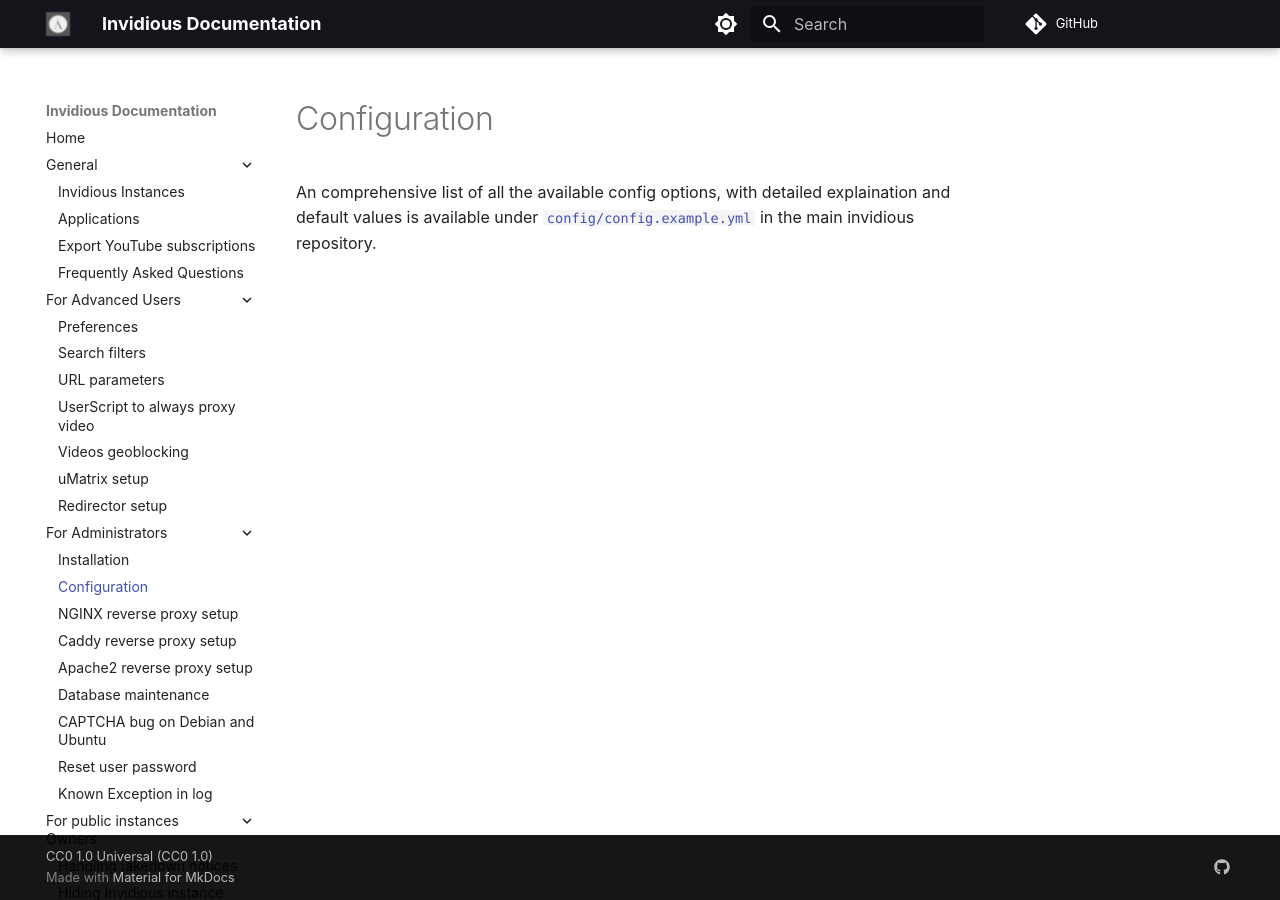
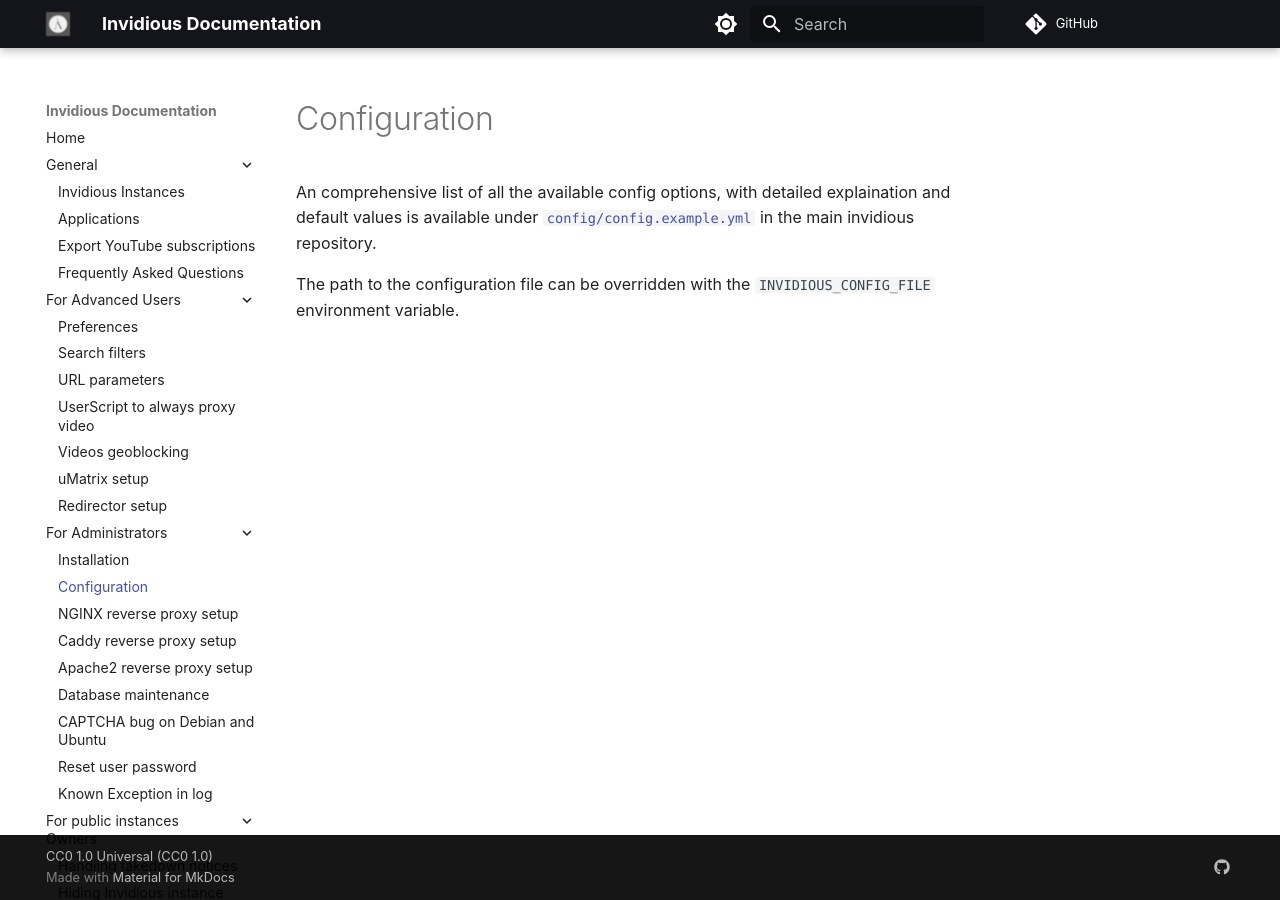
Before and after one commit to iv-org/documentation, an MkDocs documentation site: the page built from docs/configuration.md, in a window 1280 px wide. Built offline with MkDocs 1.6.1 and Material for MkDocs 9.7.7, drawn with Linux system fonts in a browser that asks for light colours; comment, search, counter and statistics services are not loaded.

Commit message:
Document INVIDIOUS_CONFIG_FILE

```diff
--- a/docs/configuration.md
+++ b/docs/configuration.md
@@ -1,3 +1,6 @@
 # Configuration
 
 An comprehensive list of all the available config options, with detailed explaination and default values is available under [`config/config.example.yml`](https://github.com/iv-org/invidious/blob/master/config/config.example.yml) in the main invidious repository.
+
+The path to the configuration file can be overridden with the
+`INVIDIOUS_CONFIG_FILE` environment variable.
```
